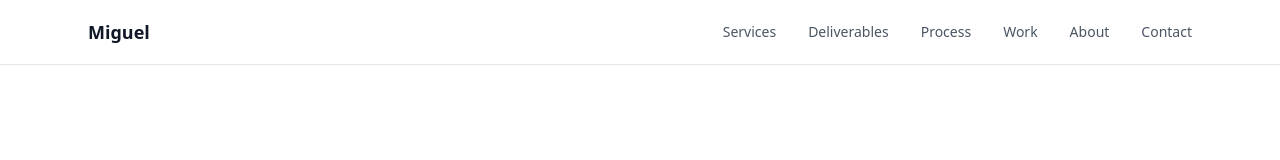
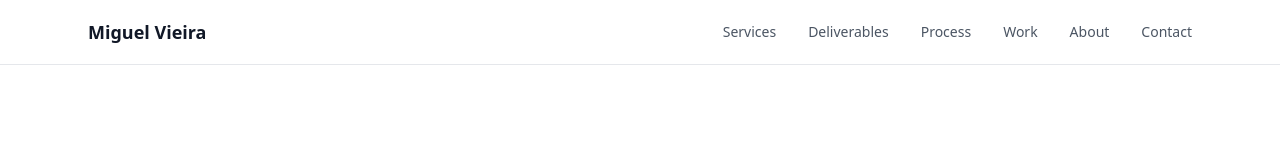
Before and after one commit to toamig/Pre-Production-Consulting, a React (Vite) app: page / in a window 1280 px wide. Shown: the top 160 px of the page. Built offline with nearby package versions, Linux system fonts and the light colour scheme.

Commit message:
Update name to Miguel Vieira in header and footer
Co-Authored-By: Claude Sonnet 4.6 <noreply@anthropic.com>

```diff
--- a/src/components/Footer.tsx
+++ b/src/components/Footer.tsx
@@ -8,7 +8,7 @@ export default function Footer() {
       <div className="max-w-6xl mx-auto px-6">
         <div className="flex flex-col md:flex-row items-center justify-between gap-6">
           <p className="text-gray-600 text-sm">
-            © {currentYear} Miguel. All rights reserved.
+            © {currentYear} Miguel Vieira. All rights reserved.
           </p>
           <div className="flex items-center gap-6">
             <a
--- a/src/components/Navigation.tsx
+++ b/src/components/Navigation.tsx
@@ -38,7 +38,7 @@ export default function Navigation() {
             onClick={(e) => handleClick(e, '#hero')}
             className="font-semibold text-gray-900 text-lg"
           >
-            Miguel
+            Miguel Vieira
           </a>
 
           <div className="hidden md:flex items-center gap-8">
```
